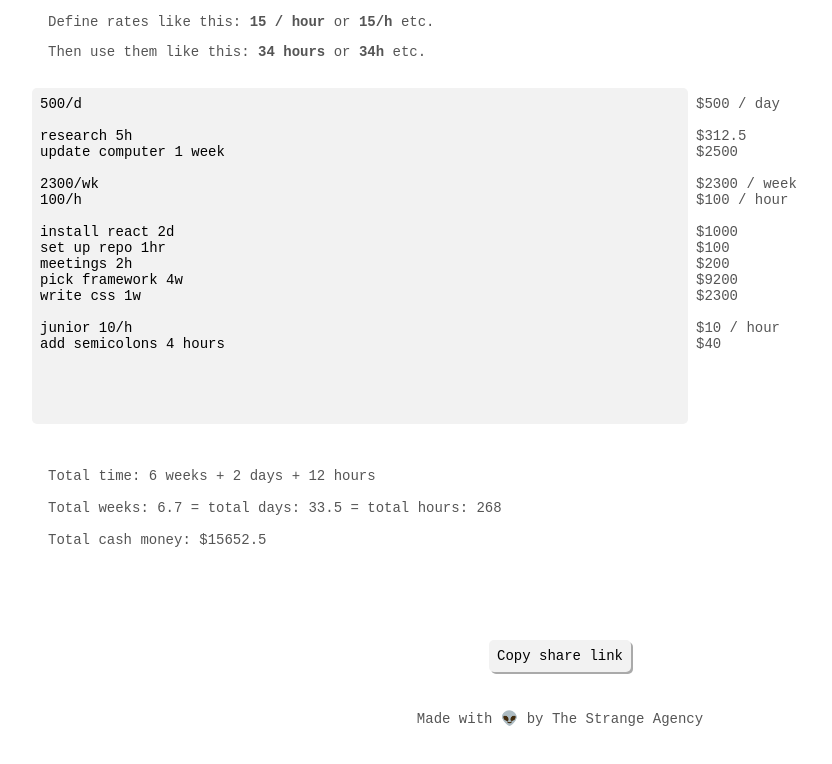
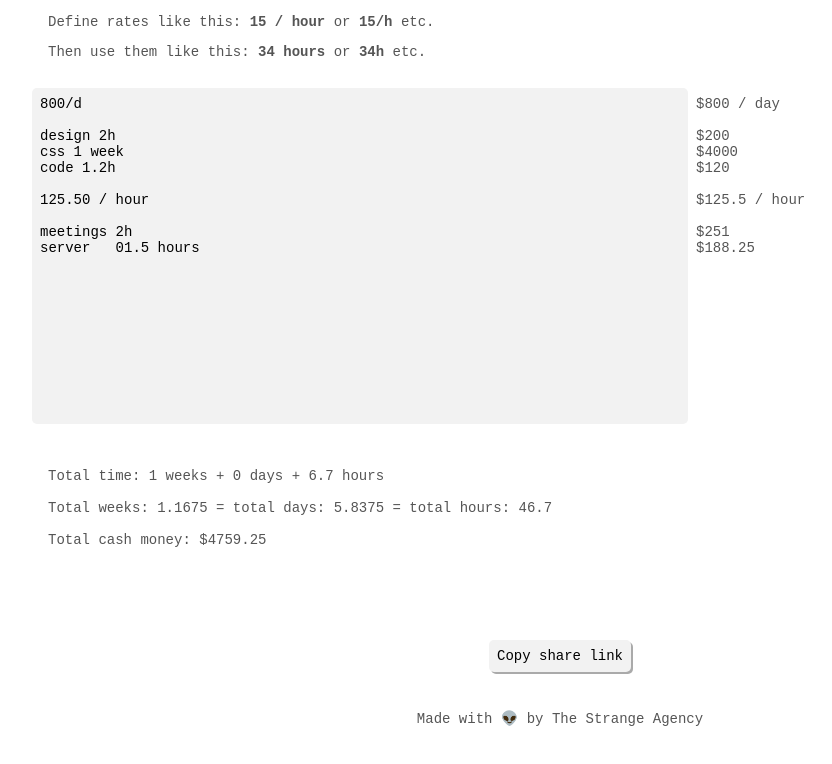
Before and after one commit to lucaskuzma/estimate.express, a React (Create React App) app: page / in a window 1280 px wide. Shown: the top 764 px of the page, without its empty margins (80-912 px from the left). Built offline with nearby package versions, Linux system fonts and the light colour scheme.

Commit message:
update regex to handle decimals

```diff
--- a/src/App.js
+++ b/src/App.js
@@ -13,22 +13,18 @@ class App extends Component {
       const query = search.substr(3);
       value = b64DecodeUnicode(query);
     } else {
-      value = `500/d
+      value = `800/d
 
-research 5h
-update computer 1 week
+design 2h
+css 1 week
+code 1.2h
 
-2300/wk
-100/h
+125.50 / hour
 
-install react 2d
-set up repo 1hr
 meetings 2h
-pick framework 4w
-write css 1w
+server   01.5 hours
 
-junior 10/h
-add semicolons 4 hours`
+`
     }
 
     this.state = {
@@ -81,10 +77,10 @@ add semicolons 4 hours`
 
       // set rate
 
-      let regex = /(\d+\s*)\/\s*([wdh])/; // https://regexr.com/3spp4
+      let regex = /(\d+\.*\d*\s*)\/\s*([wdh])/; // https://regexr.com/3spp4
       let match = regex.exec(line);
       if(match) {
-        const v = parseInt(match[1], 10);
+        const v = parseFloat(match[1], 10);
         const t = match[2];
         let rateSet = '';
 
@@ -115,10 +111,10 @@ add semicolons 4 hours`
 
       // set an amount for a task
 
-      regex = /(\d+\s*)\s*([wdh])/; // https://regexr.com/3spq5
+      regex = /(\d+\.*\d*\s*)\s*([wdh])/; // https://regexr.com/3sqb7
       match = regex.exec(line);
       if(match) {
-        const v = parseInt(match[1], 10);
+        const v = parseFloat(match[1], 10);
         const t = match[2];
         let amount = 0;
 
@@ -191,7 +187,7 @@ add semicolons 4 hours`
         </div>
 
         <div className="center">
-          <button class="btn" onClick={this.copyToClipboard}>Copy share link</button>
+          <button className="btn" onClick={this.copyToClipboard}>Copy share link</button>
         </div>
 
         <div className="App-colophon center">
```
